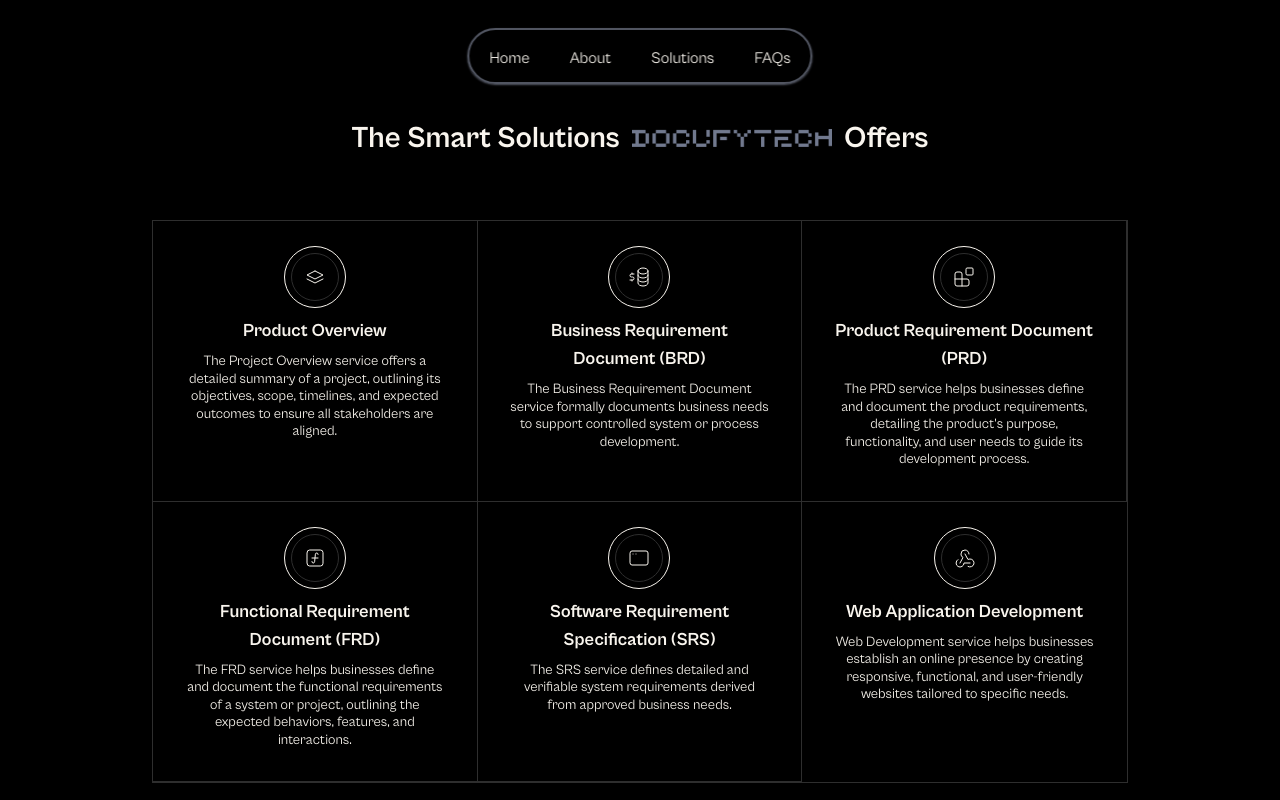
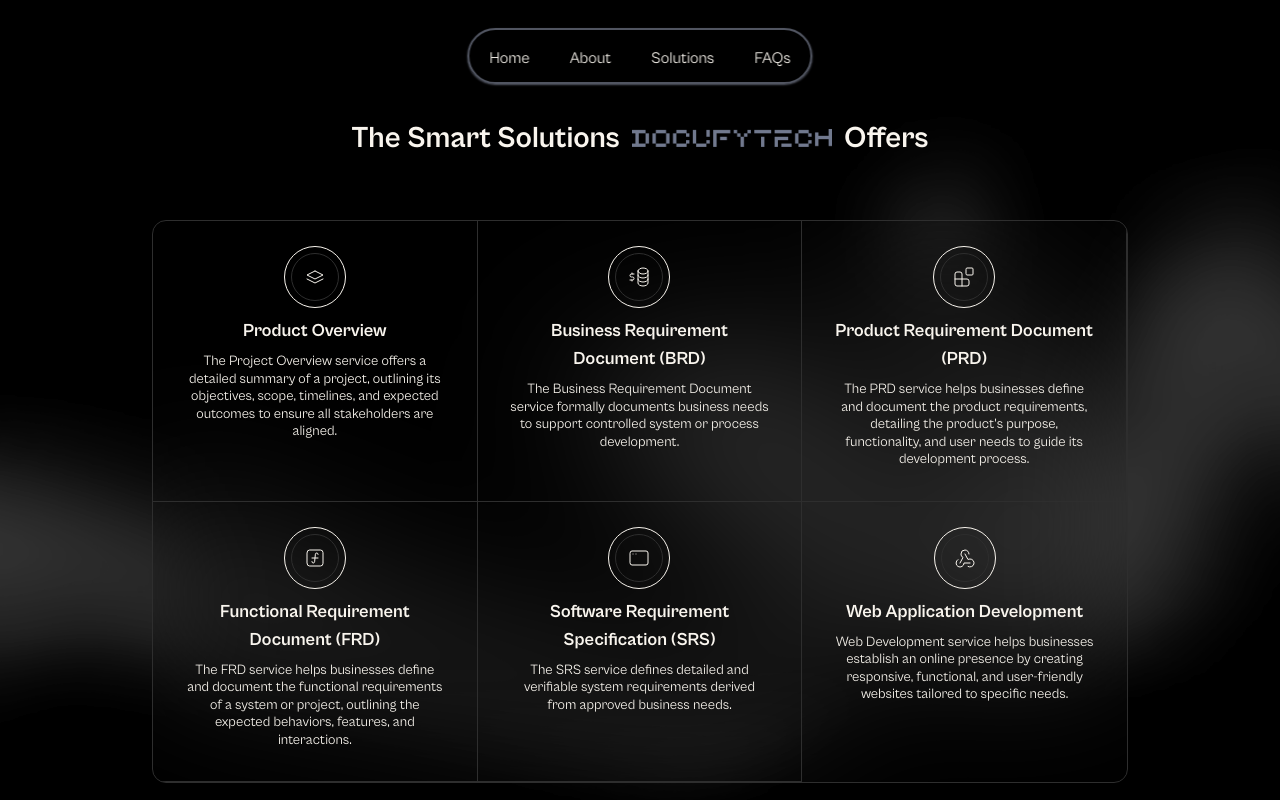
Before and after one commit to docufy-technologies/docufy-tech-public, a React (Vite) app: page /solutions in a window 1280 px wide. Shown: the top 800 px of the page. Built offline with nearby package versions, Linux system fonts and the light colour scheme.

Commit message:
feat: update EtheralShadow component usage in Solutions route; adjust positioning and styling

```diff
--- a/src/components/ui/etheral-shadow.tsx
+++ b/src/components/ui/etheral-shadow.tsx
@@ -182,10 +182,7 @@
 
       <div
         style={{
-          position: "absolute",
-          top: "50%",
-          left: "50%",
-          transform: "translate(-50%, -50%)",
+          position: "relative",
           width: "100%",
           height: "100%",
           zIndex: 10,
--- a/src/routes/solutions.tsx
+++ b/src/routes/solutions.tsx
@@ -7,6 +7,7 @@
   IconWebhook,
 } from "@tabler/icons-react";
 import { createFileRoute } from "@tanstack/react-router";
+import { EtheralShadow } from "@/components/ui/etheral-shadow";
 
 export const Route = createFileRoute("/solutions")({
   component: RouteComponent,
@@ -34,7 +35,7 @@
 
 function RouteComponent() {
   return (
-    <div className="max-w-screen relative">
+    <EtheralShadow opacity={0.4} maskImageURL="/mask-2.png" sizing="stretch">
       <div className="py-12 md:py-20 mt-10 max-sm:mt-20">
         <div className="mx-auto max-w-5xl space-y-8 px-6 md:space-y-16">
           <span className="capitalize font-bold text-center text-xl lg:text-3xl flex max-sm:flex-col justify-center items-center gap-3">
@@ -47,7 +48,7 @@
             Offers
           </span>
 
-          <div className="relative mx-auto grid max-w-6xl divide-x divide-y border *:p-8 sm:grid-cols-2 lg:grid-cols-3">
+          <div className="relative mx-auto grid max-w-6xl divide-x divide-y border *:p-8 sm:grid-cols-2 lg:grid-cols-3 backdrop-blur-3xl rounded-xl overflow-hidden">
             <SolutionsCardCustom
               title="Product Overview"
               description="The Project Overview service offers a detailed summary of a project, outlining its objectives, scope, timelines, and expected outcomes to ensure all stakeholders are aligned."
@@ -81,6 +82,6 @@
           </div>
         </div>
       </div>
-    </div>
+    </EtheralShadow>
   );
 }
```
